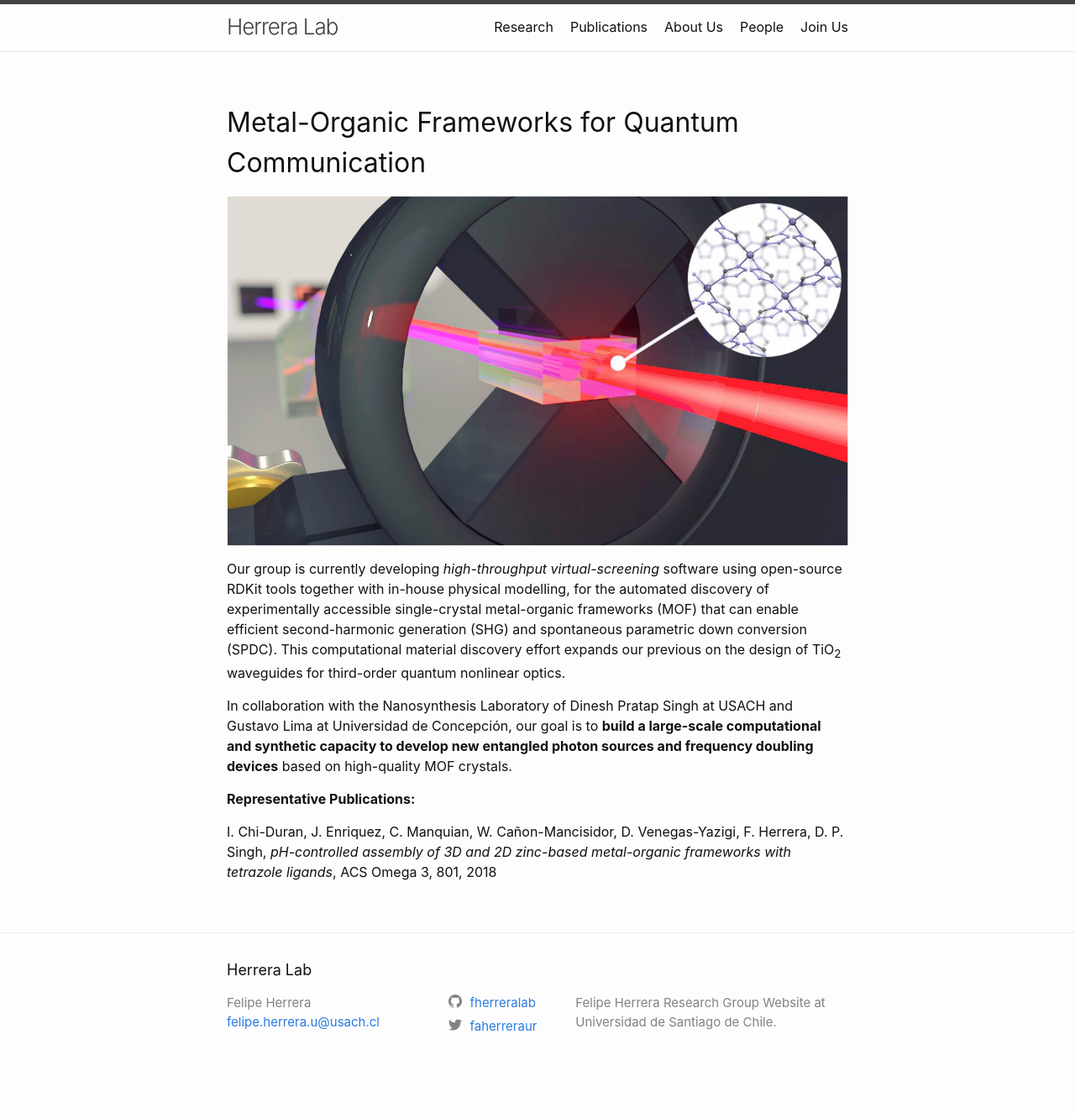
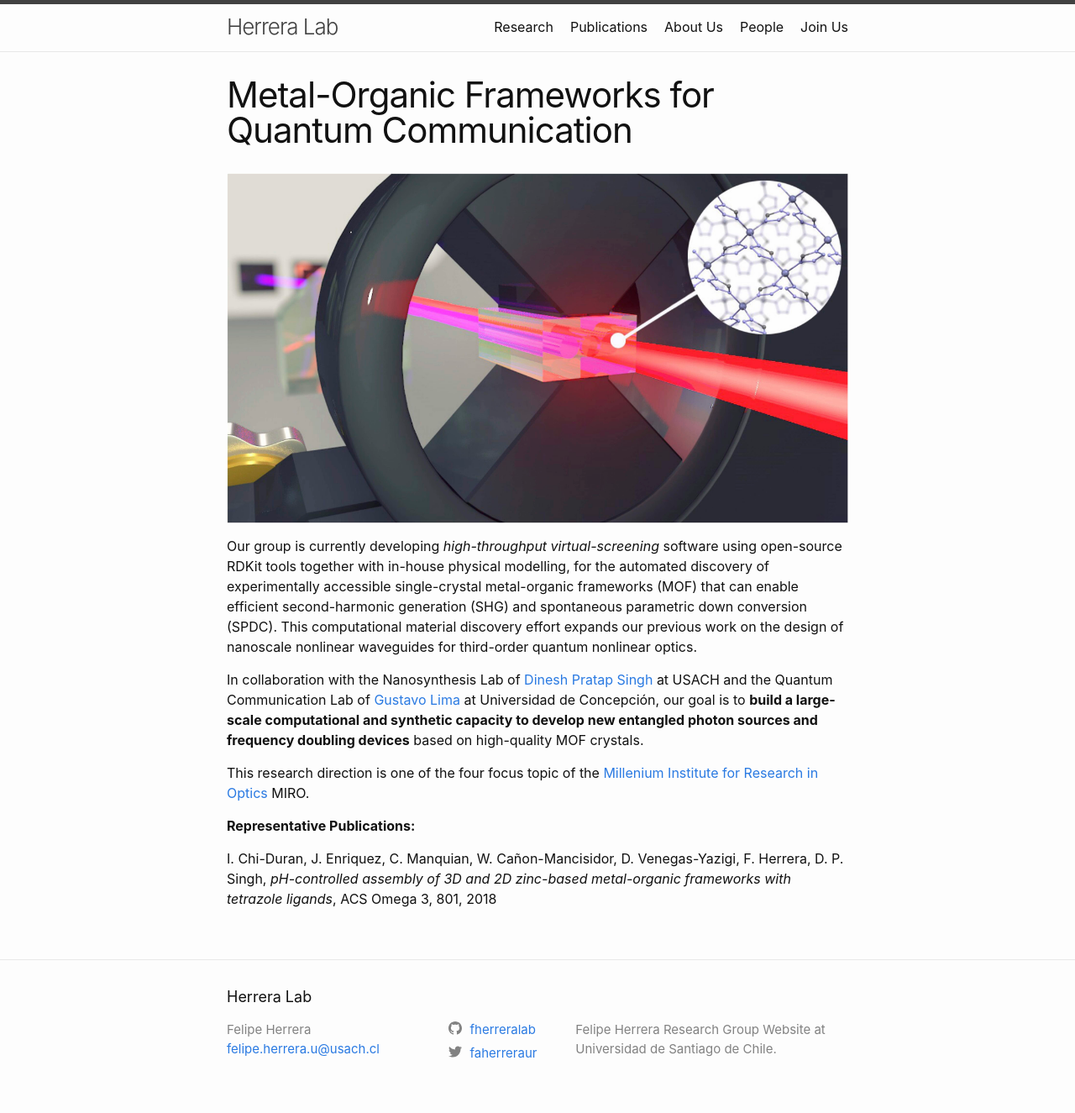
Before and after one commit to fherreralab/fherreralab.github.io, a Jekyll site: the page built from research/mof-nlo.md, in a window 1280 px wide. Shown: the whole page at 84% size. Built offline with Jekyll 4.4.1, drawn with Linux system fonts in a browser that asks for light colours; before the commit the page ends 1293 px from its top, so only the background shows below that.

Commit message:
updated mof-nlo and page titles

```diff
--- a/research/mof-nlo.md
+++ b/research/mof-nlo.md
@@ -1,16 +1,16 @@
 ---
 layout: page
-title: ""
+title: "Metal-Organic Frameworks for Quantum Communication"
 permalink: /research/mof-nlo/
 ---
 
-## Metal-Organic Frameworks for Quantum Communication
-
 ![MOF-based nonlinear optical device][mof-shg]
 
-Our group is currently developing *high-throughput virtual-screening* software using open-source RDKit tools together with in-house physical modelling, for the automated discovery of experimentally accessible single-crystal metal-organic frameworks (MOF) that can enable efficient second-harmonic generation (SHG) and spontaneous parametric down conversion (SPDC). This computational material discovery effort expands our previous on the design of TiO<sub>2</sub> waveguides for third-order quantum nonlinear optics.
+Our group is currently developing *high-throughput virtual-screening* software using open-source RDKit tools together with in-house physical modelling, for the automated discovery of experimentally accessible single-crystal metal-organic frameworks (MOF) that can enable efficient second-harmonic generation (SHG) and spontaneous parametric down conversion (SPDC). This computational material discovery effort expands our previous work on the design of nanoscale nonlinear waveguides for third-order quantum nonlinear optics.
 
-In collaboration with the Nanosynthesis Laboratory of Dinesh Pratap Singh at USACH and Gustavo Lima at Universidad de Concepción, our goal is to **build a large-scale computational and synthetic capacity to develop new entangled photon sources and frequency doubling devices** based on high-quality MOF crystals.
+In collaboration with the Nanosynthesis Lab of [Dinesh Pratap Singh][dinesh-scholar] at USACH and the Quantum Communication Lab of [Gustavo Lima][gustavo-scholar] at Universidad de Concepción, our goal is to **build a large-scale computational and synthetic capacity to develop new entangled photon sources and frequency doubling devices** based on high-quality MOF crystals.
+
+This research direction is one of the four focus topic of the [Millenium Institute for Research in Optics][miro-icm-site] MIRO.
 
 **Representative Publications:**
 
@@ -18,3 +18,8 @@ I. Chi-Duran, J. Enriquez, C. Manquian, W. Cañon-Mancisidor, D. Venegas-Yazigi,
 
 
 [mof-shg]: {{ "/assets/img/mof-shg.jpeg" | absolute_url }}
+[miro-icm-site]: http://www.iniciativamilenio.cl/en/miro-2/
+[institutos-milenio]: http://www.iniciativamilenio.cl/en/millennium-institutes-and-nucleus/
+[criterios-milenio]: http://www.iniciativamilenio.cl/en/what-are-they/
+[dinesh-scholar]: https://scholar.google.cl/citations?user=j_0nksgAAAAJ&hl=en
+[gustavo-scholar]: https://scholar.google.com/citations?user=aJHQ4PwAAAAJ
```
Also changed, not shown: research/cold-molecules.md (+1 -3 lines), research/organic-qed.md (+1 -3 lines), 4 other files.
